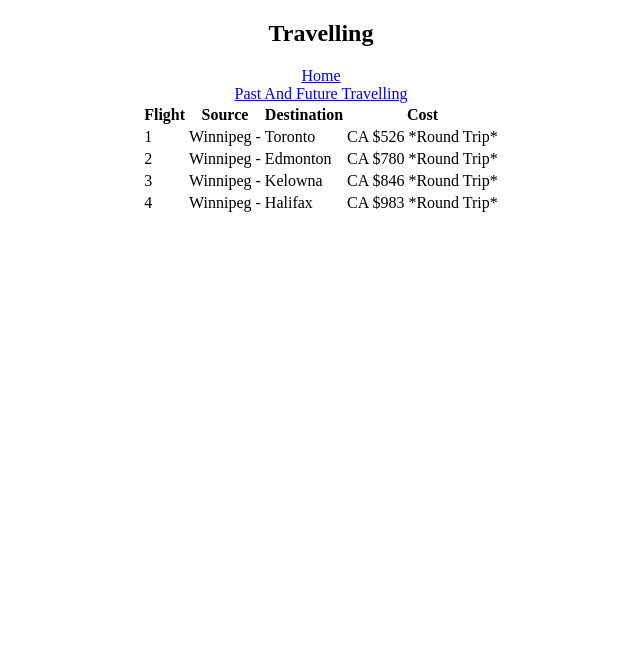
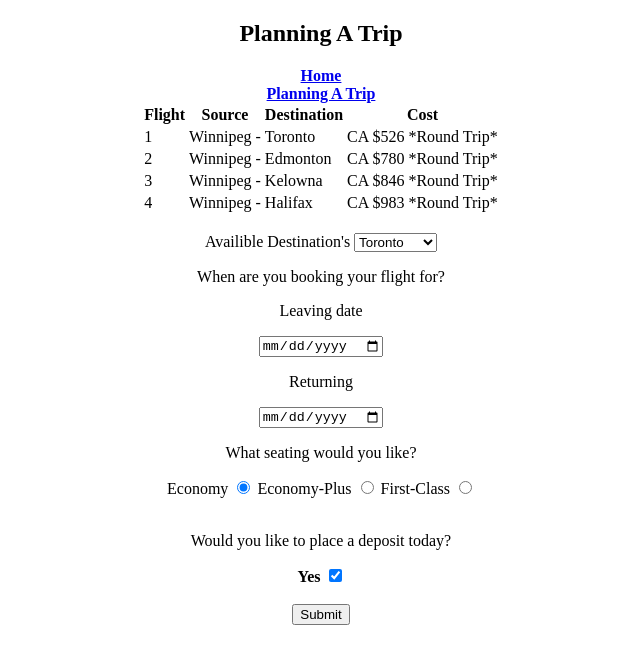
Before and after one commit to JackMcMillan21/html-assignment, a plain HTML site: page past-travelling.html in a window 1280 px wide. Shown: the whole page, without its empty margins (319-959 px from the left). Drawn offline with Linux system fonts and the light colour scheme.

Commit message:
Final assessment changes.
should be all of the changes I make to it and shouldn't need to push again.

```diff
--- a/past-travelling.html
+++ b/past-travelling.html
@@ -7,19 +7,18 @@
     </head>
     <body>
 
-<!--This small section is just used for the heading of the page but I also included a attribute that makes the text span across the middle of the page
-    I use this attribute multiple diffrent times throughout the website.-->
-        <h2 style="display: block;text-align:center;">Travelling</h1>
+        <!--This small section is just used for the heading of the page but I also included an attribute that makes the text span across the middle of the page
+        I use this attribute multiple different times throughout the website.-->
+        <h2 style="display: block;text-align:center;">Planning A Trip</h1>
 
-<!-- The next to sections are used to travel from the home page to the sub page(s)-->
-    <a href="index.html" width="50%" style="display: block;text-align:center;">
-        Home
-    </a>
+        <!-- The next 2 sections are used to travel from the home page to the sub page(s). I also made sure to bold them to make them more visible to user's.-->
+        <a href="index.html" width="50%" style="display: block;text-align:center;"><b>Home</b></a>
 
-    <a href="past-travelling.html" width="50%" style="display: block;text-align:center;">
-        Past And Future Travelling
-    </a>
 
+        <a href="past-travelling.html" width="50%" style="display: block;text-align:center;"><b>Planning A Trip</b></a>
+
+        <!-- This table is used to show all of the prices available at this time for the destinations that are listed below leaving Winnipeg. This will help the
+        user know exactly how much their trip will be to a specific location. I also used an attribute to change the style so that the text would be in the center of the page.-->
         <div style="display: block;">
             <table style="margin: 0 auto;">
                 <tr>
@@ -54,8 +53,56 @@
                 </tr>
             </table>
         </div>
+        <br>
 
+        <!--I used an attribute inside of the form tag so that all of the data inside of the form would be in the center of the page.-->
+        <div style="display: block;text-align: center;" >
+            <form sytle="display: inline-block; margin-left: auto; margin-right: auto; text-align: left;">
+                <!-- This section of code is used to select the destination of where the customer is going to be going from a dropdown menu. This makes it easy for the
+                user to see all of the options and to ensure they have selected the correct one.-->
+                <label for= "travel"> Availible Destination's</label>
+                <select name = "travel" id = "travel">
+                    <option value = "toronto"> Toronto </option>
+                    <option value = "edmonton"> Edmonton </option>
+                    <option value = "kelowna"> Kelowna </option>
+                    <option value = "halifax"> Halifax </option>
+                </select></br>
 
+                <!-- The next 2 sections of code are used to display a date picker where you can either type the date in with your keyboard or you can open the graphic
+                calendar and select a date. This will help the user find exactly what date they are leaving and coming back from the trip.-->
+                <p> When are you booking your flight for?</p>
+                <p>Leaving date</p>
+                <input type="date" name="trip-date" id="trip-date">
+                <br>
+
+                <p> Returning</p>
+                <input type="date" name="trip-date" id="trip-date">
+                <br>
+
+                <!-- The next 3 sections of code is an input radio button that can be selected that states what seating they would like to have on the plane. Economy
+                is checked by default because it is the most common input-->
+                <p> What seating would you like?</p>
+                <label for= "economy"> Economy </label>
+                <input type="radio" name="seating" id="seating" checked/>
+
+                <label for= "economy-plus"> Economy-Plus</label>
+                <input type="radio" name="seating" id="seating"/>
+
+                <label for= "first-class"> First-Class</label>
+                <input type="radio" name="seating" id="seating"/><br><br>
+
+                <!-- This next section is used as a checkbox to clarify if the costomer would like to place a deposit for the flight today or not.-->
+                <p>Would you like to place a deposit today?</p>
+                <label for="pay-now"><b>Yes</b></label>
+                <input type="checkbox" name="payment" id="payment" checked/>
+                <br>
+                <br>
+
+                <!--This small portion of code is used to add a submit button at the bottom of the form so that you can submit the form data to whereever the destination is-->
+                <input type="submit" name="submit" id="submit">
+
+            </form>
+        </div>
 
     </body>
 </html>
```
Also changed, not shown: index.html (+25 -21 lines). Lines whose indentation alone changed are shown as unchanged.
